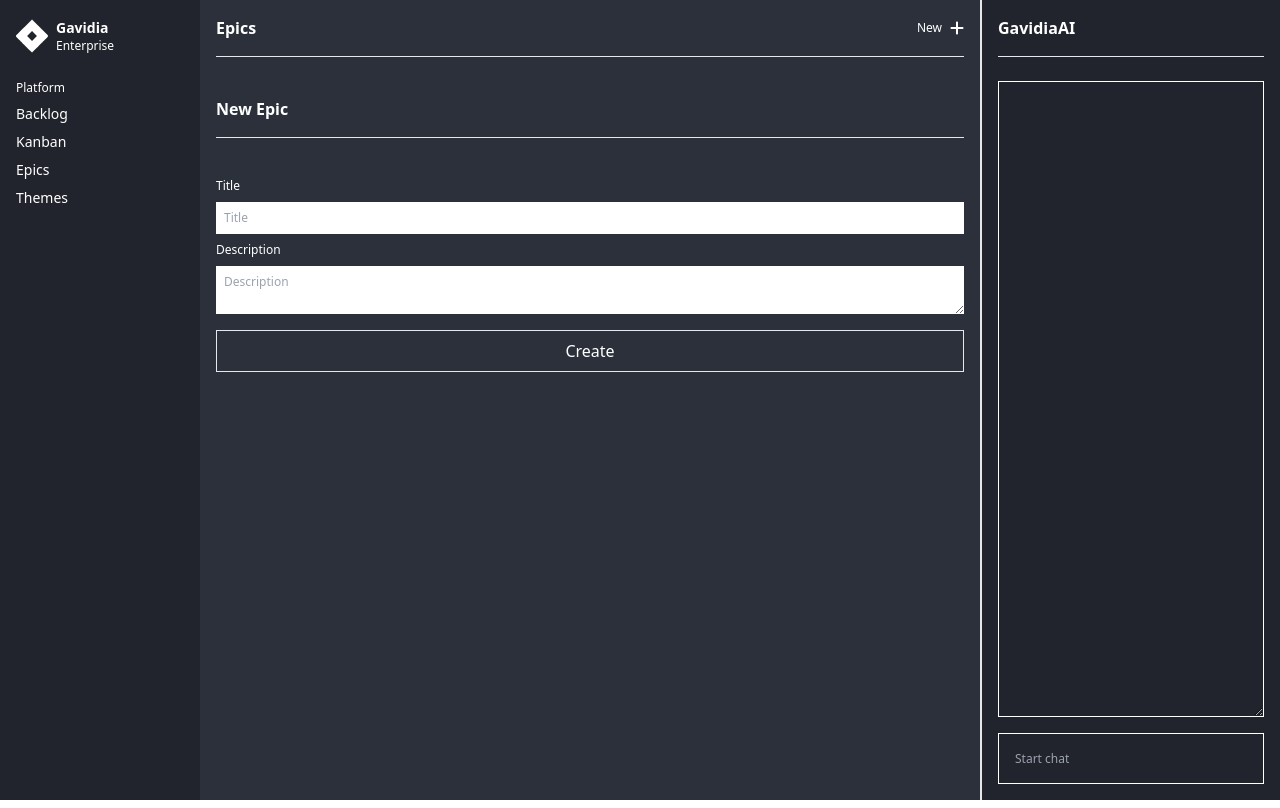
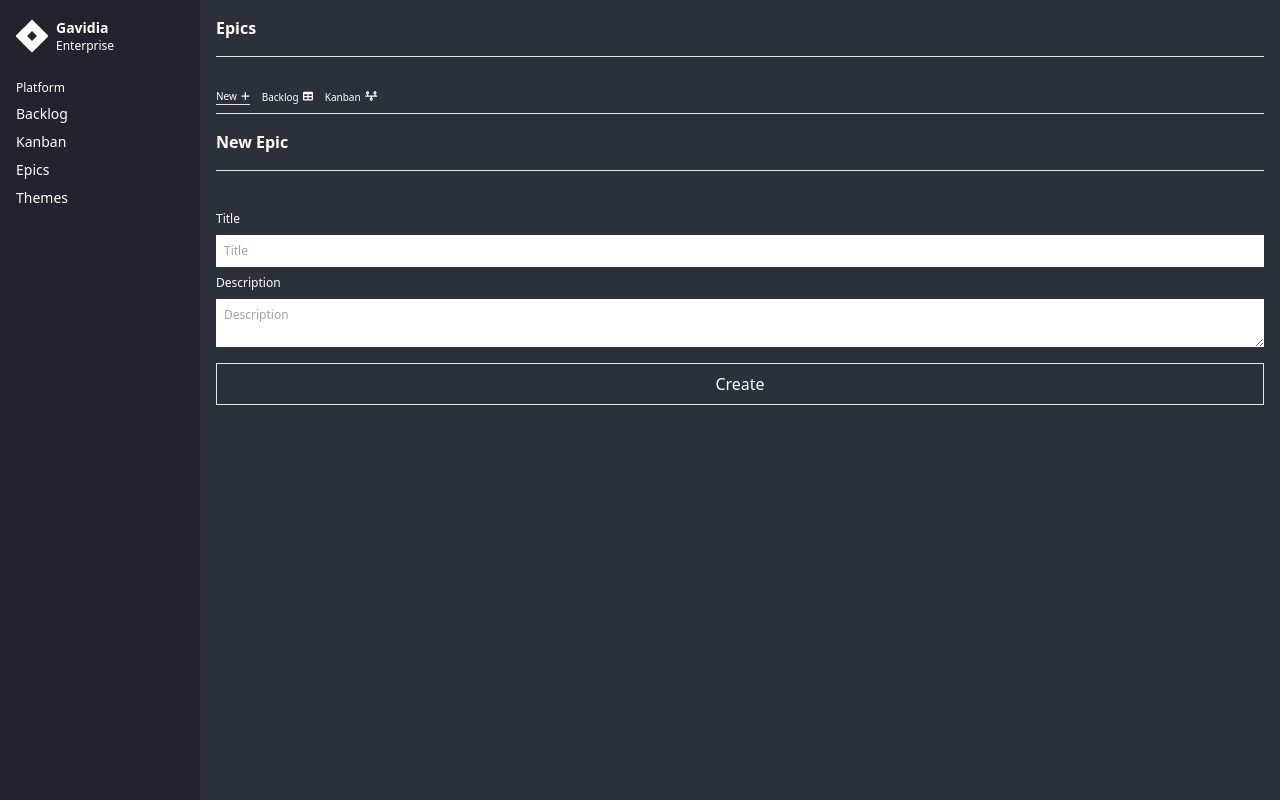
Before and after one commit to danielgavidia/fractal-pm, a Next.js app in the folder frontend/: page /epics/new in a window 1280 px wide. Built offline with nearby package versions, Linux system fonts and the light colour scheme; no server answers.

Commit message:
Added navigation bar component

```diff
--- a/frontend/src/app/epics/layout.tsx
+++ b/frontend/src/app/epics/layout.tsx
@@ -1,20 +1,33 @@
 "use client";
 
+import NavigationBar from "@/components/NavigationBar";
 import SectionHeader from "@/components/SectionHeader";
-import { faPlus } from "@fortawesome/free-solid-svg-icons";
-import { useRouter } from "next/navigation";
+import { NavigationItem } from "@/types/types";
+import { faPlus, faTable, faTimeline } from "@fortawesome/free-solid-svg-icons";
 import React from "react";
 
 const Layout = ({ children }: { children: React.ReactNode }) => {
-  const router = useRouter();
+  const navigationItems: NavigationItem[] = [
+    {
+      title: "New",
+      iconDefinition: faPlus,
+      route: "/epics/new",
+    },
+    {
+      title: "Backlog",
+      iconDefinition: faTable,
+      route: "/epics",
+    },
+    {
+      title: "Kanban",
+      iconDefinition: faTimeline,
+      route: "/epics",
+    },
+  ];
   return (
     <div className="px-4">
-      <SectionHeader
-        title="Epics"
-        callback={() => router.push("/epics/new")}
-        iconDefinition={faPlus}
-        buttonLabel="New"
-      />
+      <SectionHeader title="Epics" />
+      <NavigationBar navigationItems={navigationItems} />
       <main>{children}</main>
     </div>
   );
--- a/frontend/src/app/layout.tsx
+++ b/frontend/src/app/layout.tsx
@@ -24,7 +24,7 @@ export default function RootLayout({ children }: { children: React.ReactNode })
           >
             {children}
           </main>
-          <AICopilot />
+          {/* <AICopilot /> */}
         </div>
       </body>
     </html>
--- /dev/null
+++ b/frontend/src/components/NavigationBar.tsx
@@ -0,0 +1,37 @@
+import { NavigationItem } from "@/types/types";
+import { FontAwesomeIcon } from "@fortawesome/react-fontawesome";
+import { useRouter } from "next/navigation";
+import { useState } from "react";
+
+interface NavigationBarProps {
+  navigationItems: NavigationItem[];
+}
+
+const NavigationBar = ({ navigationItems }: NavigationBarProps) => {
+  const router = useRouter();
+  const [selected, setSelected] = useState<NavigationItem>(navigationItems[0]);
+
+  return (
+    <div className="border-b-[0.5px] py-2 flex space-x-3">
+      {navigationItems.map((item, key) => (
+        <button
+          key={key}
+          onClick={() => {
+            setSelected(item);
+            router.push(item.route);
+          }}
+          className={`flex space-x-1 items-center text-[10px] ${
+            selected === item ? "border-b-[0.5px]" : ""
+          }`}
+        >
+          <div className="flex items-center">{item.title}</div>
+          <div className="h-full w-full">
+            <FontAwesomeIcon icon={item.iconDefinition} />
+          </div>
+        </button>
+      ))}
+    </div>
+  );
+};
+
+export default NavigationBar;
```
Also changed, not shown: frontend/src/types/types.ts (+9 -0 lines).
